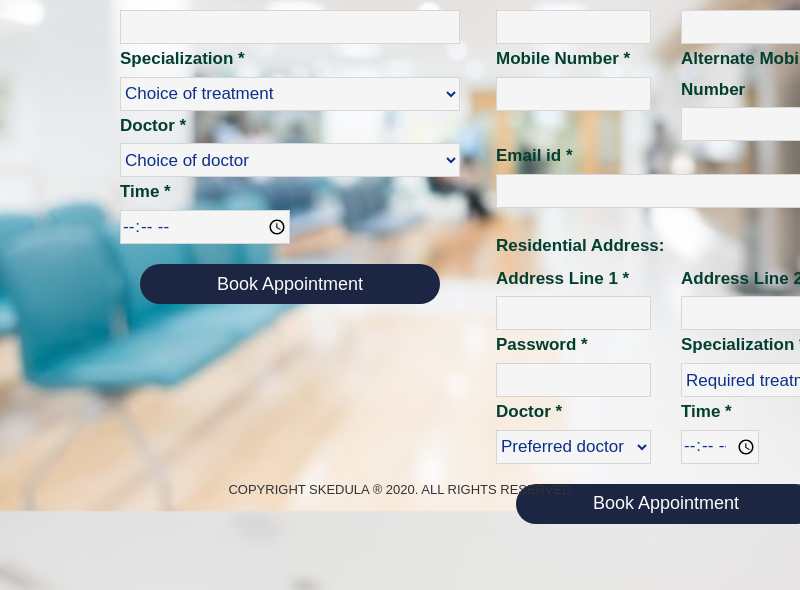
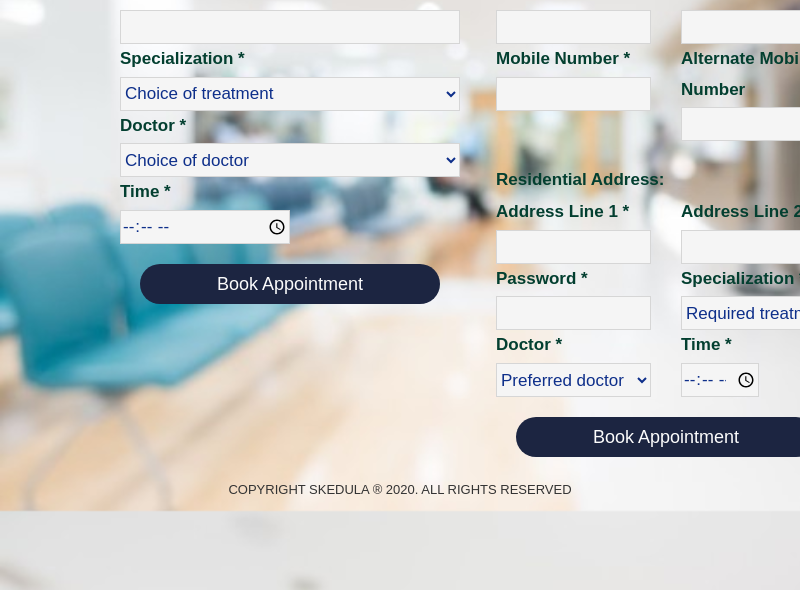
Before and after one commit to PranavRNambiar/Skedula, an Electron app: page src/Receptionist Interface/receptionist.html in a window 800 px wide. Shown: the part 210-800 px from the top of the page. Drawn offline with nearby package versions, Linux system fonts and the light colour scheme.

Commit message:
Email from receptionist removed

```diff
--- a/src/Receptionist Interface/receptionist.html
+++ b/src/Receptionist Interface/receptionist.html
@@ -113,11 +113,6 @@
                 </div>
             </div>
 
-            <!-- Email id  -->
-            <div class="form-groupL">
-                    <label for="Email" class="label-title">Email id *<br></label>
-                    <input type="email" class="form-input" name="Email" id="email" required />
-            </div>
             <br>
               <!-- Residential Address -->
             <label for="Residential Address L1" class="label-title">Residential Address:<br></label>
```
